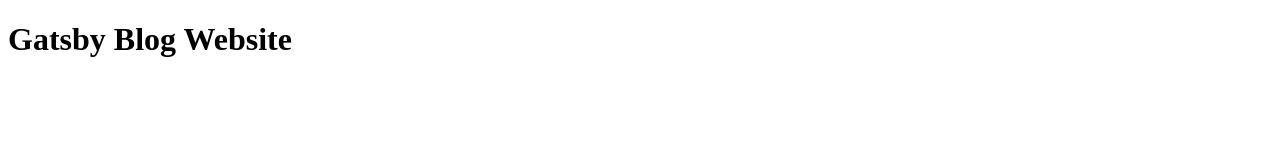
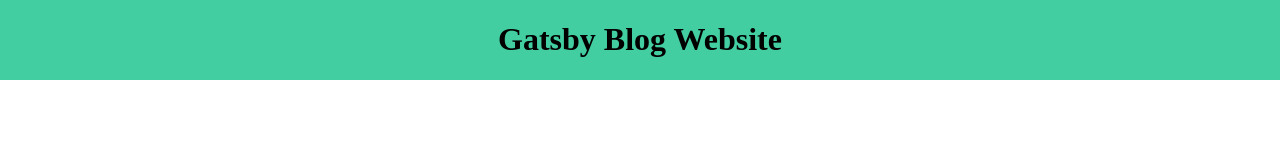
Before and after one commit to EhsanShakil/Gatsby-Blog-Website, a Gatsby site: page / in a window 1280 px wide. Built offline with nearby package versions, Linux system fonts and the light colour scheme; Gatsby itself is replaced by a stand-in of ours.

Commit message:
creating header component

```diff
--- /dev/null
+++ b/src/components/Header/Header.js
@@ -0,0 +1,12 @@
+import React from "react";
+import styles from "./header.module.css";
+
+const Header = () => {
+  return (
+    <div className={styles.header}>
+      <h1>Gatsby Blog Website</h1>
+    </div>
+  );
+};
+
+export default Header;
--- /dev/null
+++ b/src/components/Header/header.module.css
@@ -0,0 +1,15 @@
+body {
+  box-sizing: border-box;
+  margin: 0px;
+  padding: 0px;
+}
+.header {
+  position: relative;
+  top: 0px;
+  display: flex;
+  background-color: #43cea2;
+  justify-content: center;
+  align-items: center;
+  padding: 0px;
+  margin: 0px;
+}
--- a/src/pages/index.js
+++ b/src/pages/index.js
@@ -1,7 +1,8 @@
 import React from "react";
+import Header from "../components/Header/Header";
 
 function index() {
-  return <h1>Gatsby Blog Website</h1>;
+  return <Header />;
 }
 
 export default index;
```
Also changed, not shown: src/pages/404.js (+11 -11 lines).
